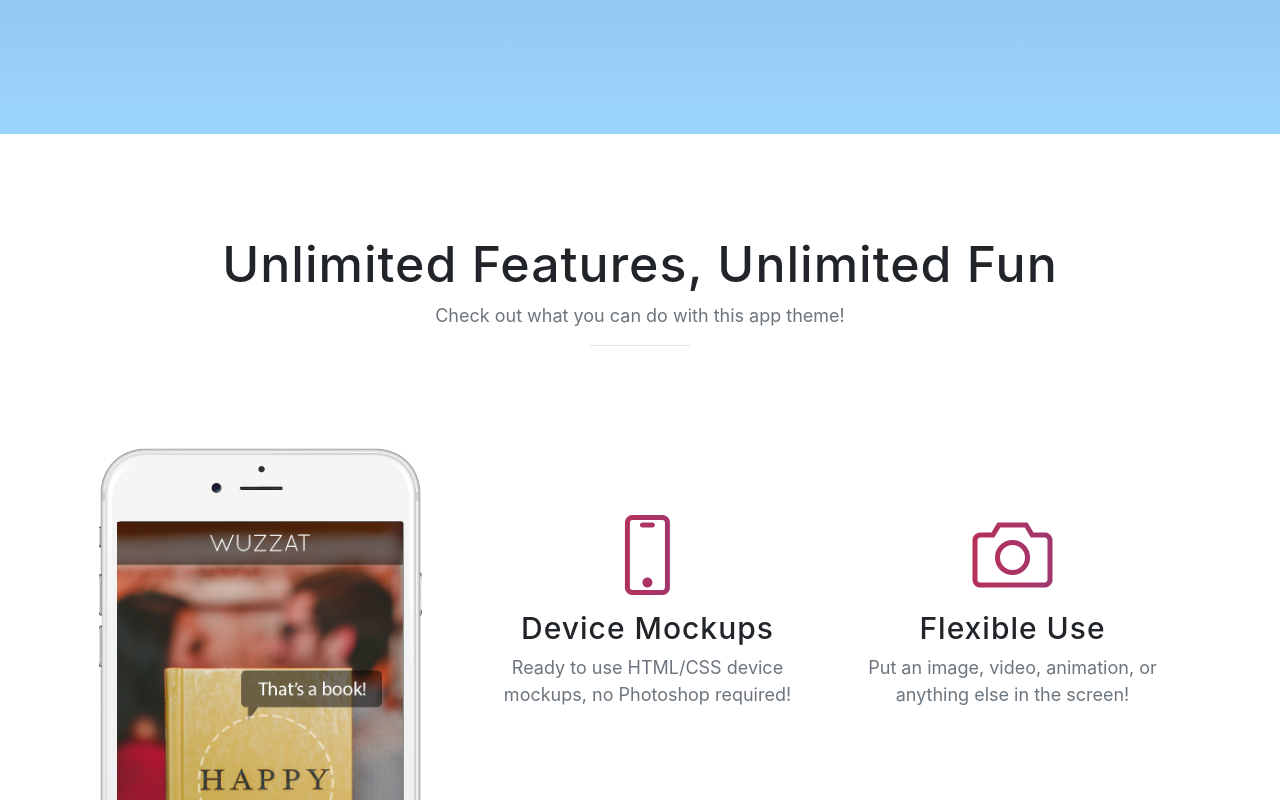
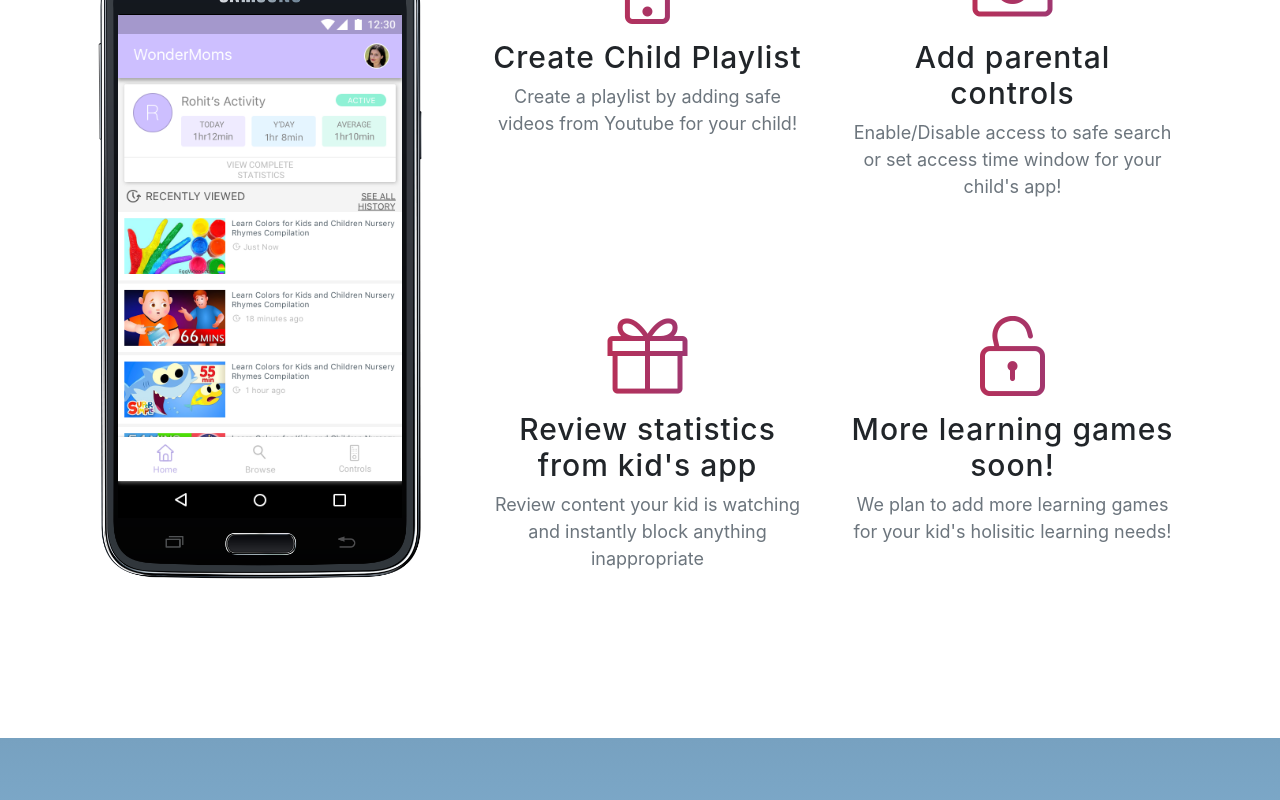
Before and after one commit to anilguggilam/kn-neeraj.github.io, a website with bundled scripts: page index.html in a window 1280 px wide. Shown: the part 1245-2045 px from the top of the page. Built offline with nearby package versions, Linux system fonts and the light colour scheme; a web font is replaced by a local one.

Commit message:
2 sections complete

```diff
--- a/index.html
+++ b/index.html
@@ -34,8 +34,8 @@
     <nav class="navbar navbar-expand-lg navbar-light fixed-top" id="mainNav">
       <div class="container">
         <!--Brand button-->
-        <!--<a href="#" class="login" title="Login"><img src="img/logo.png" /></a>-->
-        <a class="navbar-brand js-scroll-trigger" href="#page-top"><img src="img/logo.png" width=120px height=40px/></a>
+        <!--<a class="navbar-brand js-scroll-trigger" href="#page-top"><img src="img/logo.png" width=120px height=40px/></a>-->
+        <a class="navbar-brand js-scroll-trigger" href="#page-top">WONDERMOMS</a>
         <!-- Menu -->
         <button class="navbar-toggler navbar-toggler-right" type="button" data-toggle="collapse" data-target="#navbarResponsive" aria-controls="navbarResponsive" aria-expanded="false" aria-label="Toggle navigation">
           Menu
@@ -44,7 +44,7 @@
         <div class="collapse navbar-collapse" id="navbarResponsive">
           <ul class="navbar-nav ml-auto">
             <li class="nav-item">
-              <a class="nav-link js-scroll-trigger" href="#download">Download</a>
+              <a class="nav-link js-scroll-trigger" href="#wondermoms-app">Wondermoms-App</a>
             </li>
             <li class="nav-item">
               <a class="nav-link js-scroll-trigger" href="#features">Features</a>
@@ -84,6 +84,70 @@
         </div>
       </div>
     </header>
+    <!-- Wondermoms App -->
+    <section class="features" id="wondermoms-app">
+      <div class="container">
+        <div class="section-heading text-center">
+          <h2>Wondermoms App (coming soon!)</h2>
+          <p class="text-muted">Wondermoms app allows mothers to create playlist of Youtube videos and manage other parental controls for their kids safe online experience.</p>
+          <hr>
+        </div>
+        <div class="row">
+          <div class="col-lg-4 my-auto">
+            <div class="device-container">
+              <div class="device-mockup galaxy_s5 gold portrait">
+                <div class="device">
+                  <div class="screen">
+                    <!-- Demo image for screen mockup, you can put an image here, some HTML, an animation, video, or anything else! -->
+                    <img src="img/Home.png" class="img-fluid" alt="">
+                  </div>
+                  <div class="button">
+                    <!-- You can hook the "home button" to some JavaScript events or just remove it -->
+                  </div>
+                </div>
+              </div>
+            </div>
+          </div>
+          <div class="col-lg-8 my-auto">
+            <div class="container-fluid">
+              <div class="row">
+                <div class="col-lg-6">
+                  <div class="feature-item">
+                    <i class="icon-screen-smartphone text-primary"></i>
+                    <h3>Create Child Playlist </h3>
+                    <p class="text-muted">Create a playlist by adding safe videos from Youtube for your child!</p>
+                  </div>
+                </div>
+                <div class="col-lg-6">
+                  <div class="feature-item">
+                    <i class="icon-camera text-primary"></i>
+                    <h3>Add parental controls</h3>
+                    <p class="text-muted">Enable/Disable access to safe search or set access time window for your child's app! </p>
+                  </div>
+                </div>
+              </div>
+              <div class="row">
+                <div class="col-lg-6">
+                  <div class="feature-item">
+                    <i class="icon-present text-primary"></i>
+                    <h3>Review statistics from kid's app</h3>
+                    <p class="text-muted">Review content your kid is watching and instantly block anything inappropriate</p>
+                  </div>
+                </div>
+                <div class="col-lg-6">
+                  <div class="feature-item">
+                    <i class="icon-lock-open text-primary"></i>
+                    <h3>More learning games soon!</h3>
+                    <p class="text-muted">We plan to add more learning games for your kid's holisitic learning needs!</p>
+                  </div>
+                </div>
+              </div>
+            </div>
+          </div>
+        </div>
+      </div>
+    </section>
+
 
     <section class="download bg-primary text-center" id="download">
       <div class="container">
```
